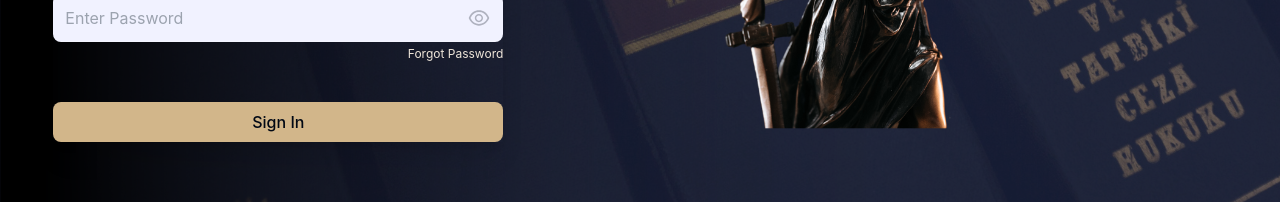
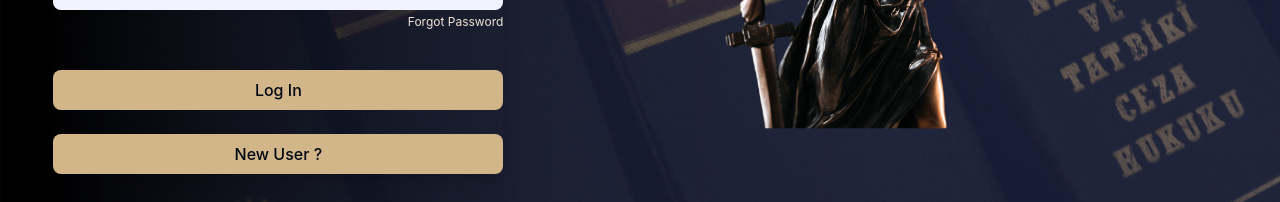
Before and after one commit to Vagishmaurya/lawc, a React (Create React App) app: page /login in a window 1280 px wide. Shown: the part 491-693 px from the top of the page. Built offline with nearby package versions, Linux system fonts and the light colour scheme; no server answers.

Commit message:
updated login

```diff
--- a/src/components/core/Auth/LoginForm.jsx
+++ b/src/components/core/Auth/LoginForm.jsx
@@ -77,6 +77,7 @@ function LoginForm() {
             <AiOutlineEye fontSize={24} fill="#AFB2BF" />
           )}
         </span>
+
         <Link to="/forgot-password">
           <p className="mt-1 ml-auto max-w-max text-xs text-silk-100">
             Forgot Password
@@ -87,8 +88,17 @@ function LoginForm() {
         type="submit"
         className="mt-6 rounded-[8px] bg-champ-100 py-[8px] px-[12px] font-medium text-richblack-900"
       >
-        Sign In
+        Log In
       </button>
+
+      <Link to="/signup">
+      <button
+
+        className="mt-2 w-full rounded-[8px] bg-champ-100 py-[8px] px-[12px] font-medium text-richblack-900"
+      >
+        New User ?
+      </button>
+      </Link>
     </form>
   )
 }
```
